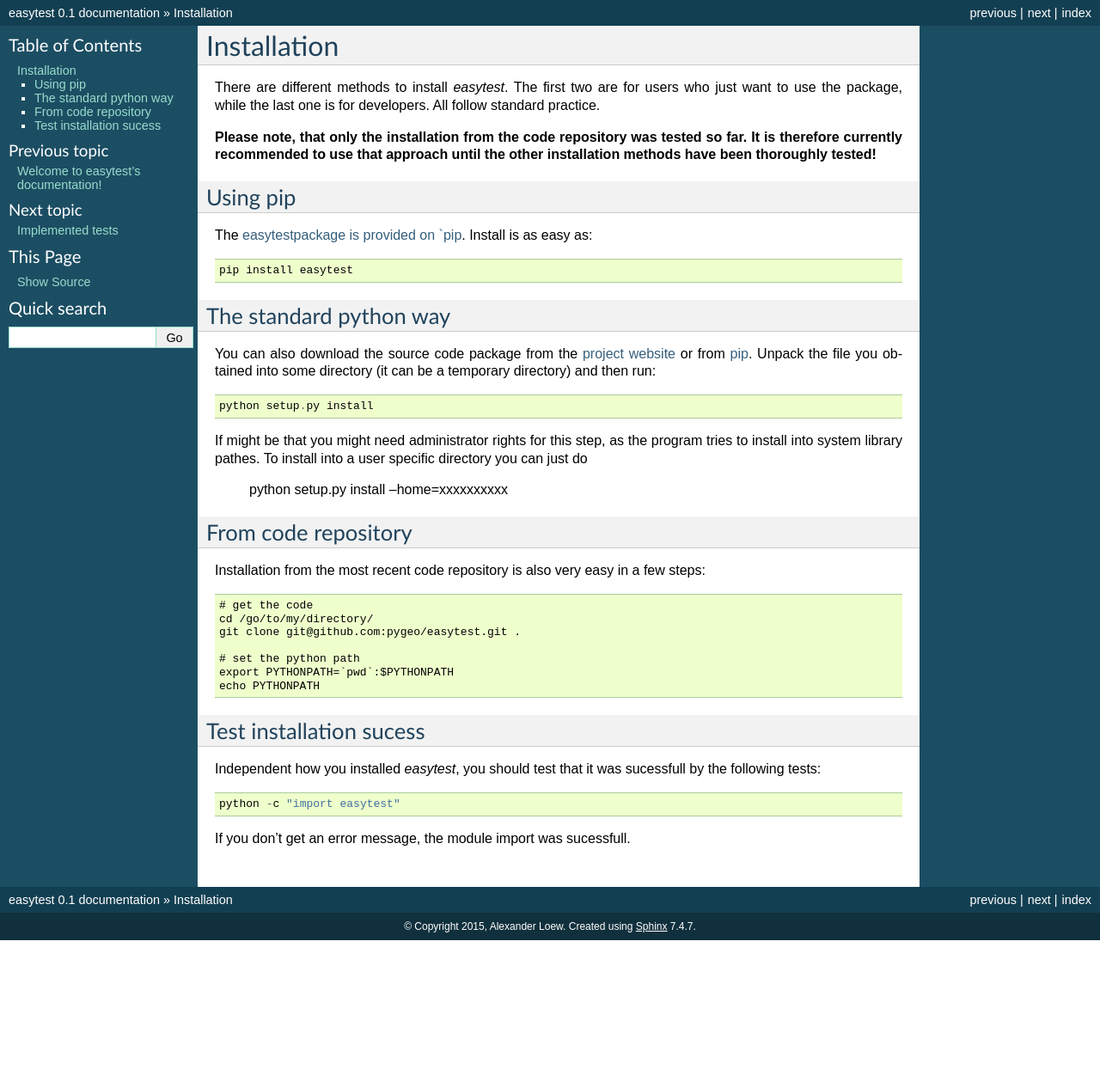
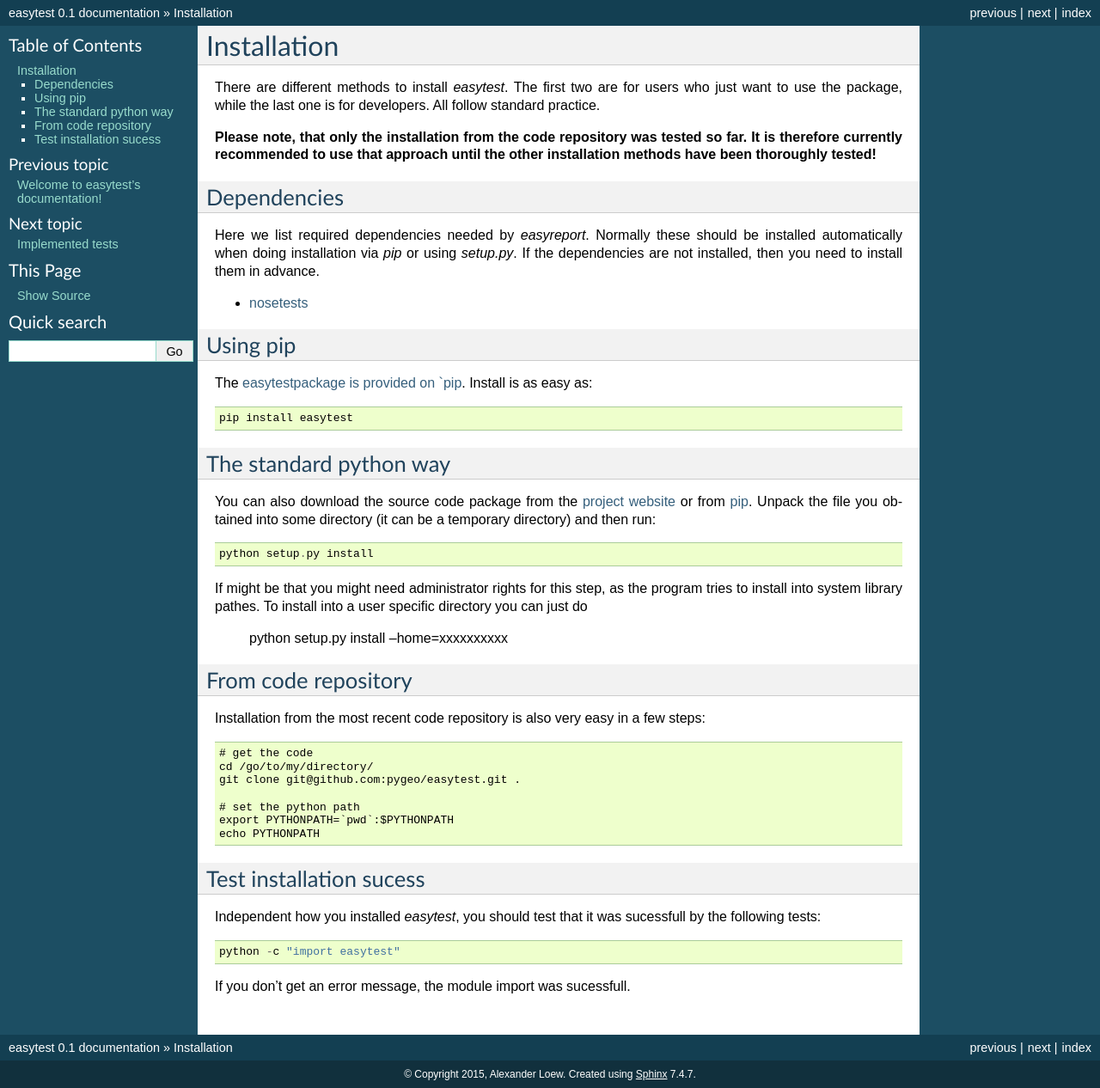
Before and after one commit to pygeo/easytest, a Sphinx documentation site: the page built from docs/source/installation.rst, in a window 1280 px wide. Shown: the whole page at 86% size. Built offline with Sphinx 7.4.7, drawn with Linux system fonts in a browser that asks for light colours; pages that are not in the unit, such as notebooks, are missing from menus; before the commit the page ends 1094 px from its top, so only the background shows below that.

Commit message:
Update installation.rst

```diff
--- a/docs/source/installation.rst
+++ b/docs/source/installation.rst
@@ -4,6 +4,15 @@
 There are different methods to install `easytest`. The first two are for users who just want to use the package, while the last one is for developers. All follow standard practice.
 
 **Please note, that only the installation from the code repository was tested so far. It is therefore currently recommended to use that approach until the other installation methods have been thoroughly tested!**
+
+Dependencies
+------------
+
+Here we list required dependencies needed by `easyreport`. Normally these should be installed automatically when doing installation via `pip` or using `setup.py`. If the dependencies are not installed, then you need to install them in advance.
+
+* `nosetests <https://nose.readthedocs.org/en/latest/>`_
+
+
 
 Using pip
 ---------
```
